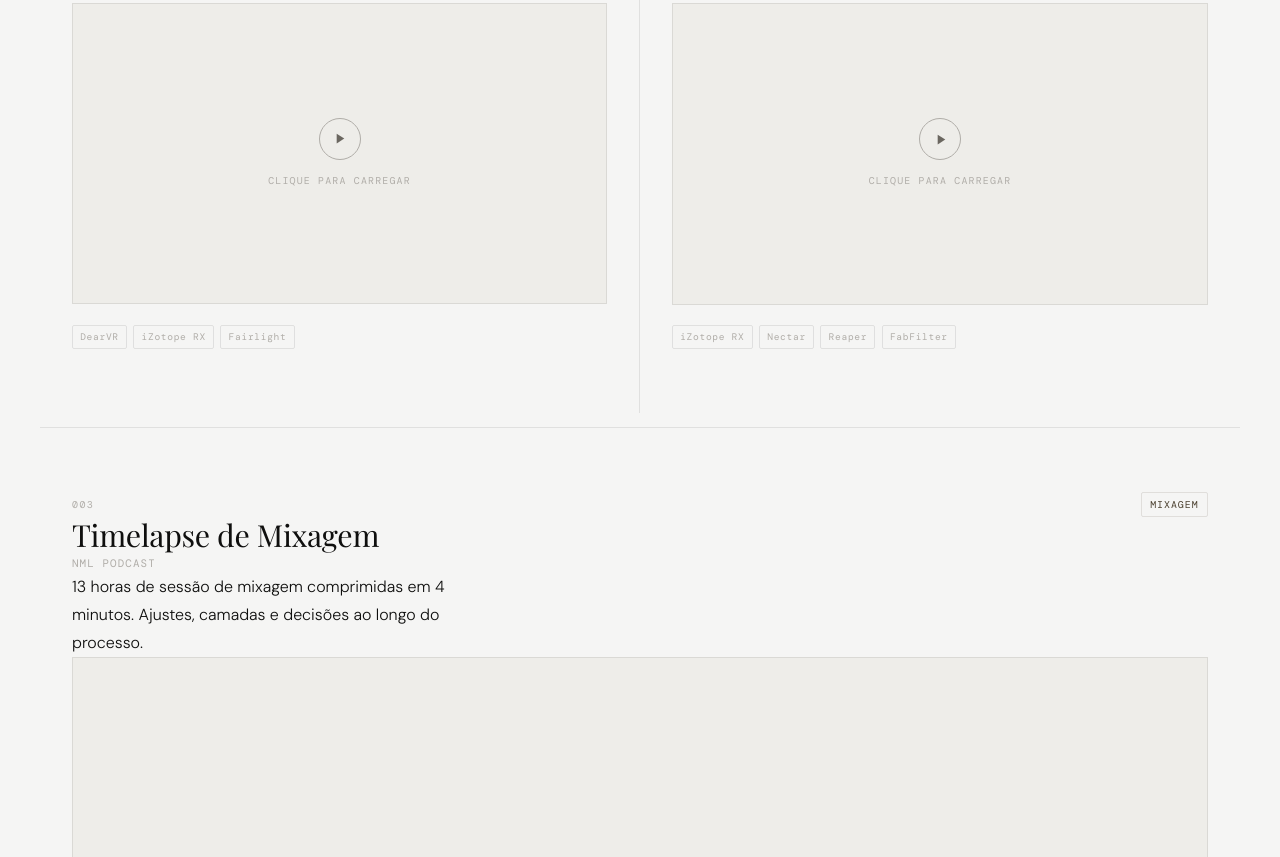
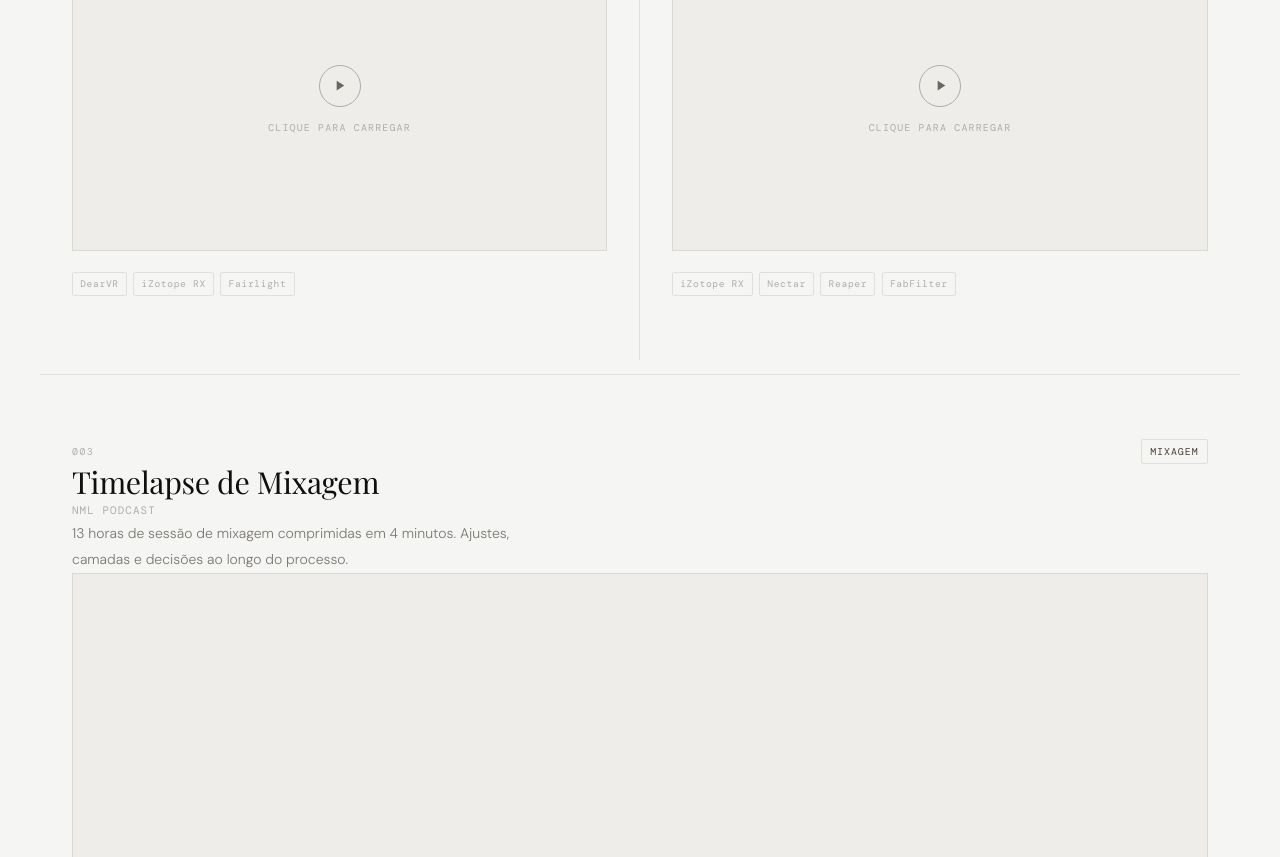
Before and after one commit to ResonanceCore/ResonanceCore.github.io, a plain HTML site: page index.html in a window 1280 px wide. Shown: the part 1604-2461 px from the top of the page. Drawn offline with nearby package versions, Linux system fonts and the light colour scheme; a web font is replaced by a local one.

Commit message:
Add files via upload

```diff
--- a/styles.css
+++ b/styles.css
@@ -397,9 +397,12 @@
   text-transform: uppercase;
 }
 
-.project-desc {
-  max-width: 420px;
-  align-self: start;
+p.project-desc {
+  font-size: 0.875rem;
+  color: var(--text-muted);
+  line-height: 1.9;
+  max-width: 460px;
+  opacity: 0.88;
 }
 
 .project-desc p {
```
